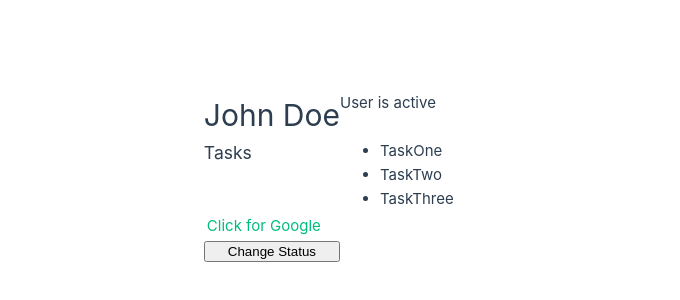
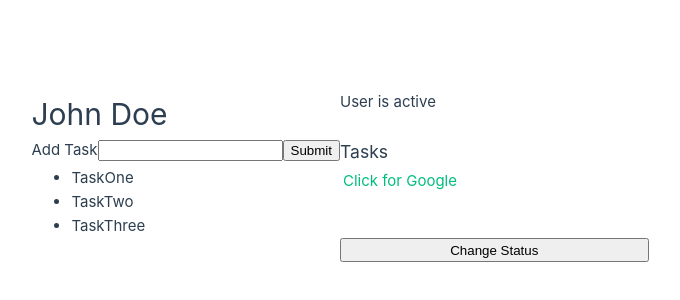
Before and after one commit to y-ashish-y/vue-basics, a Vue app: page / in a window 1280 px wide. Shown: the part 224-524 px from the top of the page, without its empty margins (300-980 px from the left). Built offline with nearby package versions, Linux system fonts and the light colour scheme; the HTML template or start-up script is replaced by a standard one.

Commit message:
Adding a form and V-model

```diff
--- a/src/App.vue
+++ b/src/App.vue
@@ -14,6 +14,8 @@
 const tasks = ref(["TaskOne", "TaskTwo", "TaskThree"]);
 const link = ref("https://google.com");
 
+const newTask = ref("");
+
 const toggleStatus = () => {
   if (status.value === "active") {
     status.value = "pending";
@@ -23,6 +25,13 @@
     status.value = "active";
   }
 };
+
+const addTask = () => {
+  if (newTask.value.trim() !== "") {
+    tasks.value.push(newTask.value);
+    newTask.value = ""; // Clear the input field after adding the task
+  }
+};
 </script>
 
 <template>
@@ -30,7 +39,12 @@
   <p v-if="status === 'active'">User is active</p>
   <p v-else-if="status === 'pending'">User is pending</p>
   <p v-else>User is inactive</p>
-
+  <form @submit.prevent="addTask">
+    <label for="task">Add Task</label>
+    <input type="text" id="task" v-model="newTask" />
+    <!-- V-model lets us binds inputs to the variables -->
+    <button type="submit">Submit</button>
+  </form>
   <h3>Tasks</h3>
   <ul>
     <li v-for="task in tasks" :key="task">{{ task }}</li>
```
